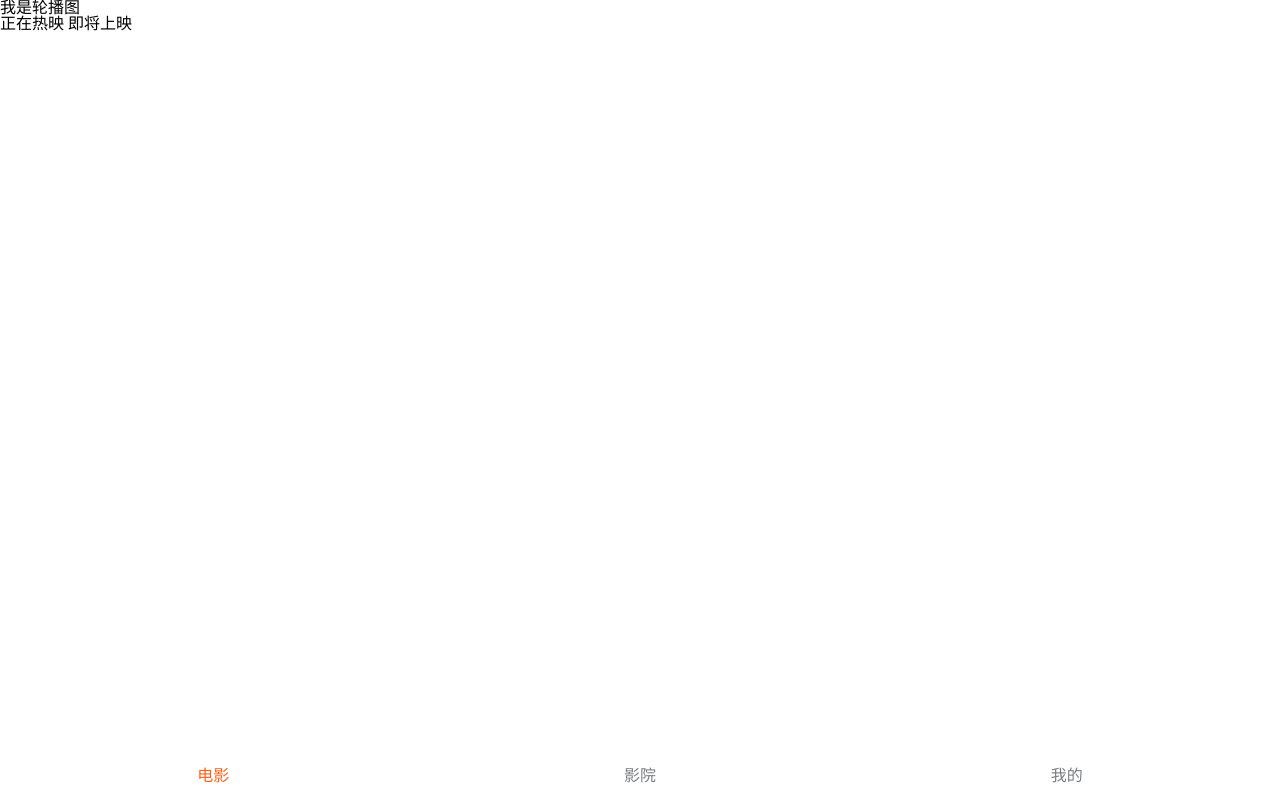
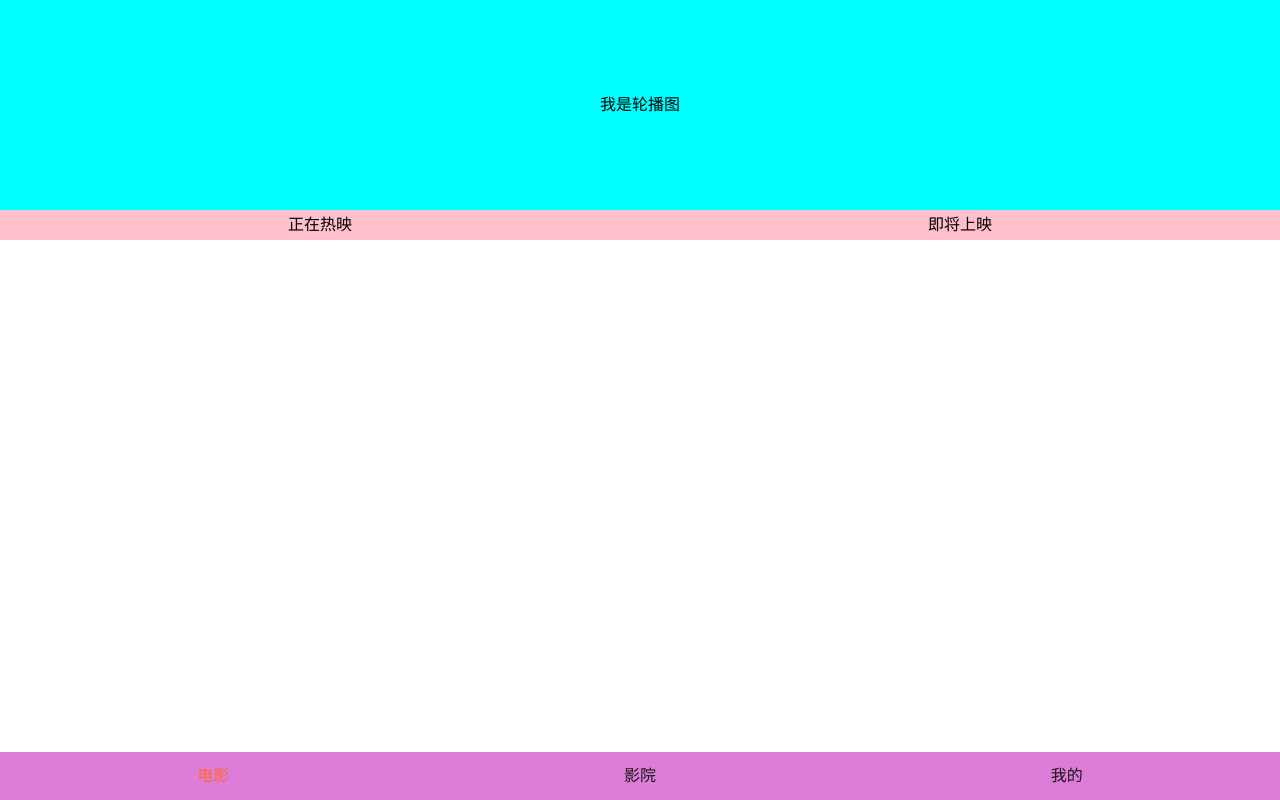
Before and after one commit to xiaqingpeng/vue-demo, a Vue app in the folder vue-demo/: page /#/films in a window 1280 px wide. Built offline with nearby package versions, Linux system fonts and the light colour scheme; a small style sheet from the web is missing.

Commit message:
路由重定向向

```diff
--- a/vue-demo/src/App.vue
+++ b/vue-demo/src/App.vue
@@ -1,16 +1,18 @@
 <template>
   <div>
-    <Film></Film>
+
+
     <router-view></router-view>
 
   </div>
 </template>
 
 <script>
-import  Film   from   './views/Film.vue'
+import MzFooter from './components/MzFooter/Index';
 export default {
-  components:{
-    Film
-  }
+    components:{
+         MzFooter
+    }
 }
 </script>
+<
--- a/vue-demo/src/components/MzBanner/Index.vue
+++ b/vue-demo/src/components/MzBanner/Index.vue
@@ -1,5 +1,15 @@
 <template>
-  <div>
+  <div id="slide">
     <h1>我是轮播图</h1>
   </div>
 </template>
+<style lang="less">
+  #slide{
+    display: flex;
+    justify-content: center;
+    align-items: center;
+    background: cyan;
+    width: 100%;
+    height: 210px;
+  }
+</style>
--- a/vue-demo/src/components/MzFooter/Index.vue
+++ b/vue-demo/src/components/MzFooter/Index.vue
@@ -18,6 +18,7 @@
 <style lang="less">
 .mz-footer {
   height: 48px;
+
   display: flex;
   justify-content: space-around;
   align-items: center;
@@ -25,13 +26,14 @@
   left: 0;
   bottom: 0;
   width: 100%;
-  background: #fff;
+  background: orchid;
+  opacity: 0.7;
   a {
     display: flex;
     flex-direction: column;
     justify-content: center;
     align-items: center;
-    color: #797d82;
+    color: black;
     text-decoration: none;
 
     i {
--- a/vue-demo/src/components/MzTabs/Index.vue
+++ b/vue-demo/src/components/MzTabs/Index.vue
@@ -1,6 +1,25 @@
 <template>
-  <div>
-    正在热映
-    即将上映
+  <div id="player">
+    <ul>
+      <li>正在热映</li>
+      <li>即将上映</li>
+    </ul>
   </div>
 </template>
+<style lang="less">
+#player {
+  ul {
+    background: pink;
+    display: flex;
+    justify-content: center;
+    align-items: center;
+    li {
+      width: 50%;
+      height: 30px;
+      display: flex;
+      justify-content: center;
+      align-items: center;
+    }
+  }
+}
+</style>
--- a/vue-demo/src/router.js
+++ b/vue-demo/src/router.js
@@ -4,27 +4,36 @@ import Film from './views/Film.vue'
 import Cinema from './views/Cinema.vue'
 import Center from './views/Center.vue'
 import City from './views/City.vue'
+import Home from './views/Home.vue'
 
 Vue.use(Router)
 
 export default new Router({
 
   routes: [{
-      path: './films',
-      component: Film
+      path: '/',
+      component: Home,
+      children: [{
+          path: 'films',
+          component: Film
+        }, {
+          path: 'cinemas',
+          component: Cinema
+        }, {
+          path: 'center',
+          component: Center
+        }, {
+          path: '',
+          redirect:'./films'
+        }
+
+      ]
     },
     {
-      path: './cinemas',
-      component: Cinema
-    },
-    {
-      path: './center',
-      component: Center
-    },
-    {
-      path: './city',
+      path: '/city',
       component: City
-    },
+    }
+
 
   ]
 })
--- a/vue-demo/src/views/Center.vue
+++ b/vue-demo/src/views/Center.vue
@@ -1,12 +1,20 @@
 
 <template>
-
-  <div>
+  <div id="center">
     <h1>我是个人中心页</h1>
   </div>
 </template>
 
 <script>
 export default {
+
 }
 </script>
+<style lang="less" >
+   #center{
+     color: cyan;
+     display: flex;
+     justify-content: center;
+     align-items: center;
+   }
+</style>
--- a/vue-demo/src/views/Cinema.vue
+++ b/vue-demo/src/views/Cinema.vue
@@ -1,5 +1,5 @@
 <template>
-  <div>
+  <div id="cinema">
     <h1>我是影院页</h1>
   </div>
 </template>
@@ -8,3 +8,12 @@
 export default {
 }
 </script>
+
+<style lang="less" >
+   #cinema{
+     color: cyan;
+     display: flex;
+     justify-content: center;
+     align-items: center;
+   }
+</style>
--- a/vue-demo/src/views/City.vue
+++ b/vue-demo/src/views/City.vue
@@ -1,10 +1,18 @@
 
 <template>
-  <div>
-    <h1>我是个人中心页</h1>
+  <div id="city">
+    <h1>我是城市选择页面</h1>
   </div>
 </template>
 <script>
 export default {
 }
 </script>
+<style lang="less" >
+   #city{
+     color: cyan;
+     display: flex;
+     justify-content: center;
+     align-items: center;
+   }
+</style>
--- /dev/null
+++ b/vue-demo/src/views/Home.vue
@@ -0,0 +1,17 @@
+<template>
+    <div>
+        <router-view></router-view>
+       <MzFooter></MzFooter>
+    </div>
+</template>
+<script>
+import MzFooter from '../components/MzFooter/Index';
+export default {
+    components:{
+         MzFooter
+    }
+}
+</script>
+<style lang="">
+
+</style>
```
